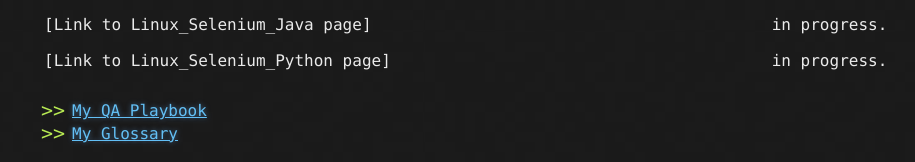
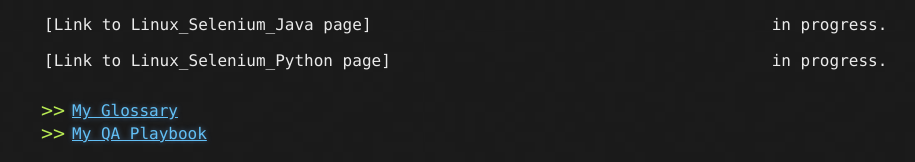
Before and after one commit to sciustechnologia/sciustechnologia.github.io, a Jekyll site: the page built from index.md, in a window 1280 px wide and 900 px high, scrolled down 2426 px. Shown: the part 735-897 px from the top of the window, without its empty margins (108-1023 px from the left). Built offline with Jekyll 4.4.1, drawn with Linux system fonts in a browser that asks for light colours.

```diff
--- a/index.md
+++ b/index.md
@@ -119,5 +119,5 @@ I use in my Playbooks, Handbooks, and Userguides following perspectives as guide
 | [Link to Linux_Selenium_Java page]   | in progress.|
 | [Link to Linux_Selenium_Python page] | in progress. |
 
-* <a href="https://knowledgebase4testers.github.io/" target="_blank" rel="noopener noreferrer">My QA Playbook</a>
-* <a href="https://trumpfheller.github.io/" target="_blank" rel="noopener noreferrer">My Glossary</a>
+* <a href="https://knowledgebase4testers.github.io/" target="_blank" rel="noopener noreferrer">My Glossary</a>
+* <a href="https://trumpfheller.github.io/" target="_blank" rel="noopener noreferrer">My QA Playbook</a>
```
